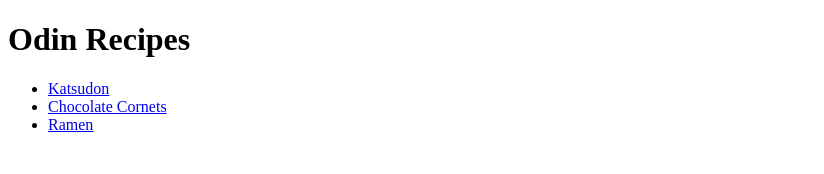
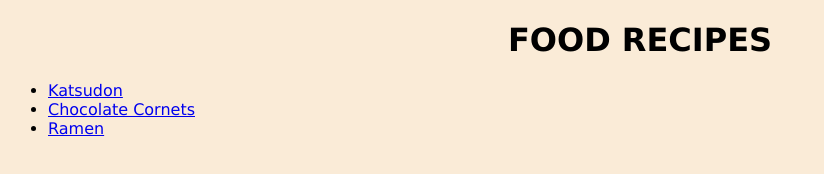
Before and after one commit to nothoru/odin-recipes, a plain HTML site: page index.html in a window 1280 px wide. Shown: the whole page, without its empty margins (0-824 px from the left). Drawn offline with Linux system fonts and the light colour scheme.

Commit message:
Added CSS
every html file uses the one stylesheet

```diff
--- a/index.html
+++ b/index.html
@@ -4,17 +4,17 @@
     <meta charset="UTF-8">
     <meta name="viewport" content="width=device-width, initial-scale=1.0">
     <title>Odin Recipes</title>
+    <link rel="stylesheet" href="styles.css">
 </head>
 <body>
 
     <!--Needed for each recipe Description, Ingredients, Instructions-->
 
-    <h1>Odin Recipes</h1>
-    <ul>
+    <h1>FOOD RECIPES</h1>
+    <ul class="recipe">
         <li><a href="recipes/katsudon.html">Katsudon</a></li>
         <li><a href="recipes/cornets.html">Chocolate Cornets</a></li>
         <li><a href="recipes/ramen.html">Ramen</a></li>
-
     </ul>
 
 </body>
--- /dev/null
+++ b/styles.css
@@ -0,0 +1,9 @@
+body{
+    font-family: Verdana, Geneva, Tahoma, sans-serif;
+    background-color: antiquewhite;
+}
+
+
+h1{
+    text-align: center;
+}
```
Also changed, not shown: recipes/cornets.html (+2 -0 lines), recipes/katsudon.html (+1 -0 lines), recipes/ramen.html (+1 -0 lines).
